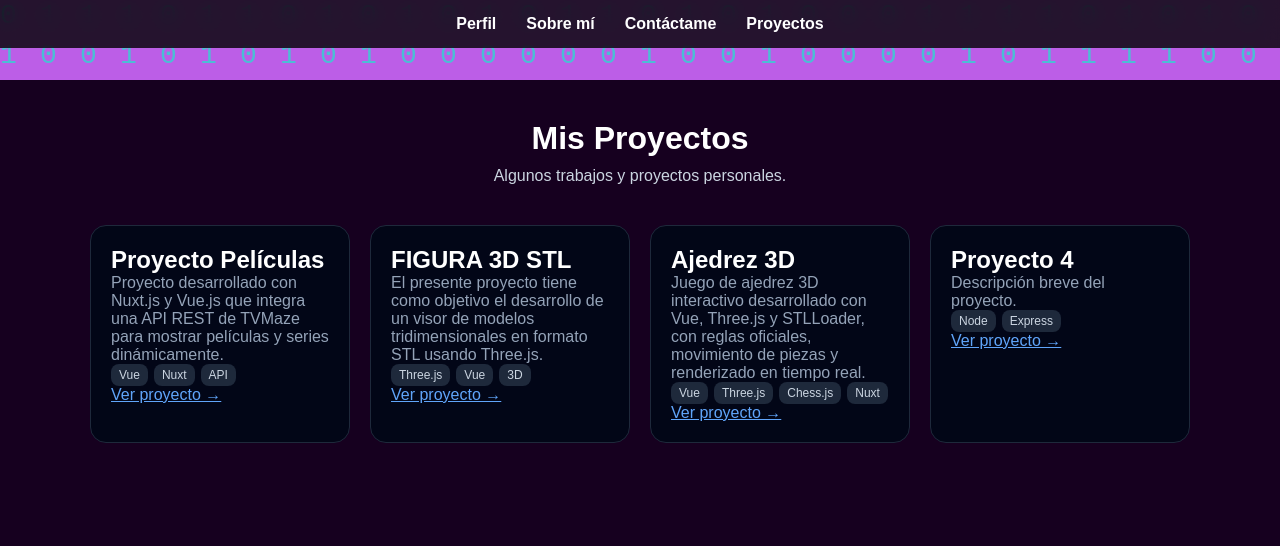
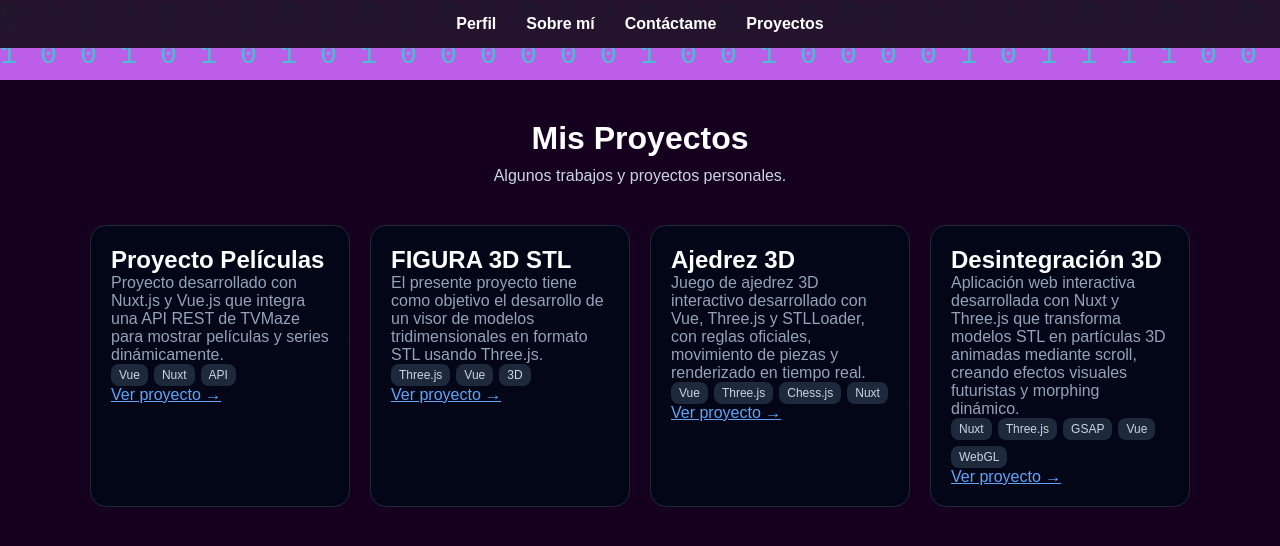
Before and after one commit to Jorge-Montano/proyecto-nuxt, a Nuxt app: page /proyectos in a window 1280 px wide. Shown: the top 546 px of the page. Built offline with nearby package versions, Linux system fonts and the light colour scheme.

Commit message:
Actualizacion de proyectos

```diff
--- a/app/pages/proyectos.vue
+++ b/app/pages/proyectos.vue
@@ -18,12 +18,21 @@ const proyectos = [
   tecnologias: ['Vue', 'Three.js', 'Chess.js', 'Nuxt'],
   link: 'https://ajedrez-opal.vercel.app/',
 },
-   {
-    titulo: 'Proyecto 4',
-    descripcion: 'Descripción breve del proyecto.',
-    tecnologias: ['Node', 'Express'],
-    link: '#',
-  },
+ {
+  titulo: 'Desintegración 3D',
+
+  descripcion: 'Aplicación web interactiva desarrollada con Nuxt y Three.js que transforma modelos STL en partículas 3D animadas mediante scroll, creando efectos visuales futuristas y morphing dinámico.',
+
+  tecnologias: [
+    'Nuxt',
+    'Three.js',
+    'GSAP',
+    'Vue',
+    'WebGL'
+  ],
+
+  link: 'https://desintegrador-azure.vercel.app/',
+},
 ]
 </script>
 
```
